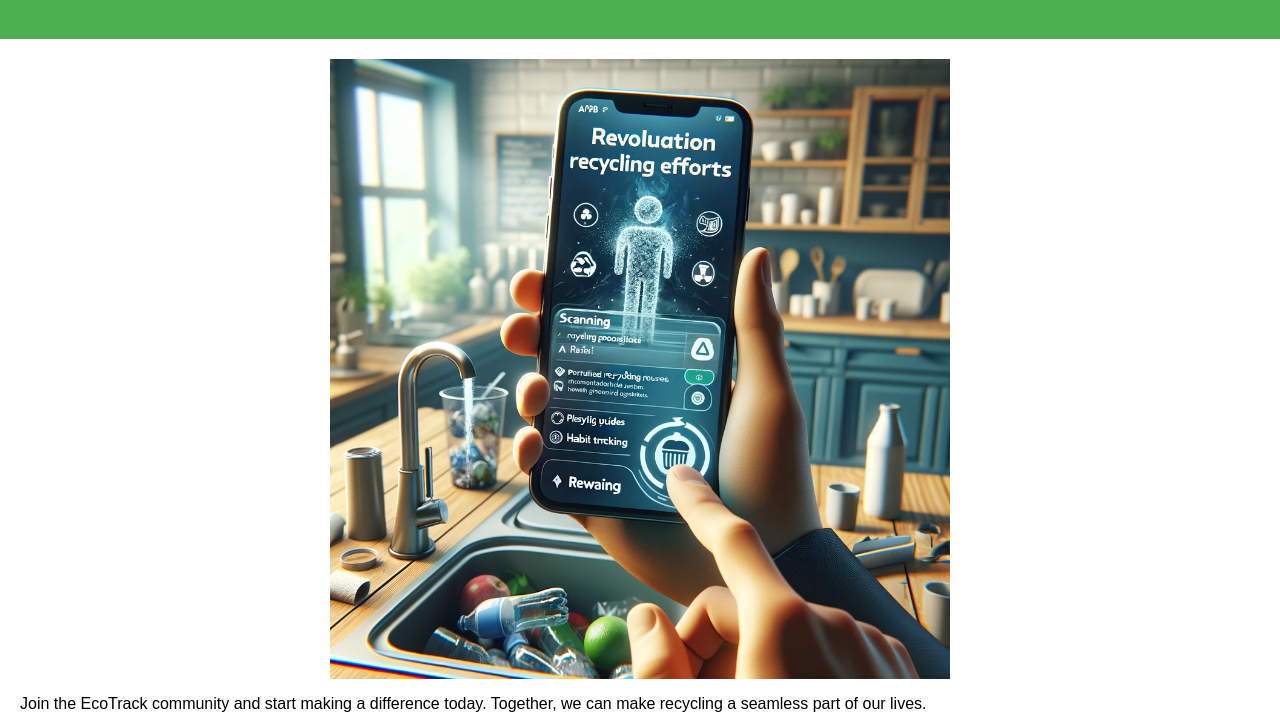
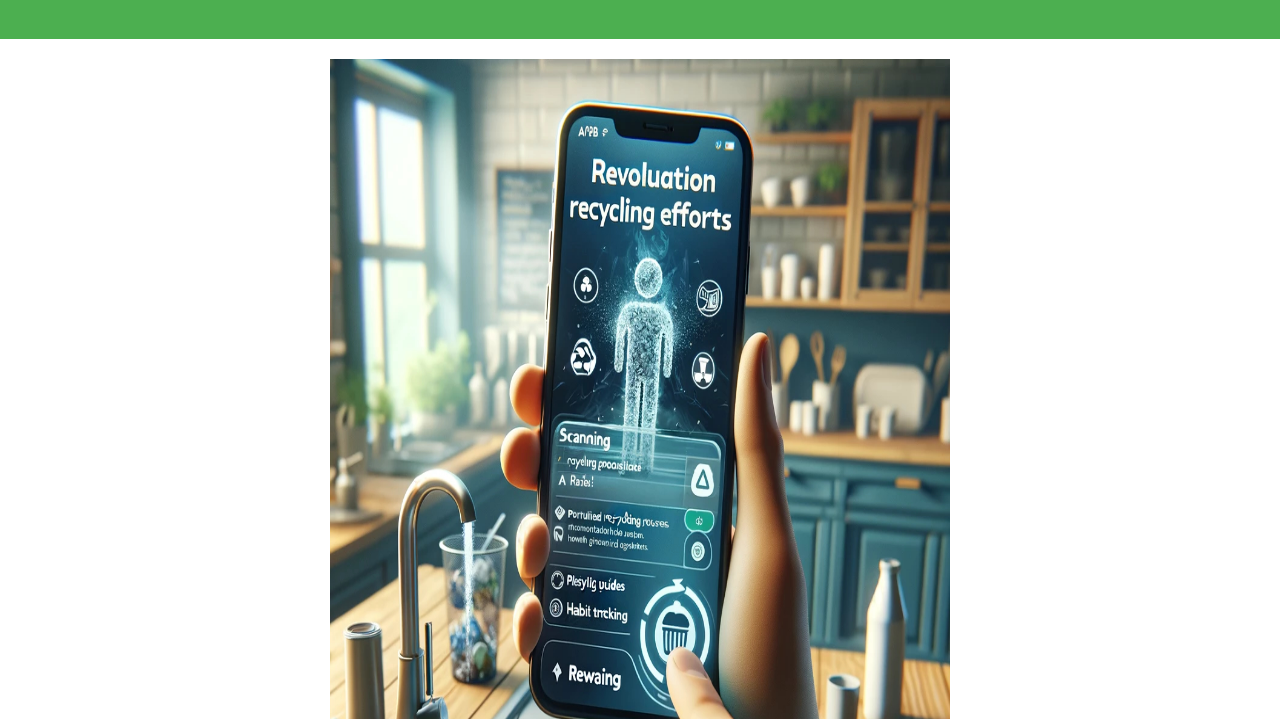
Before and after one commit to pranjlipandya/MSIS_547, a plain HTML site: page content.html in a window 1280 px wide. Shown: the part 81-800 px from the top of the page. Drawn offline with Linux system fonts and the light colour scheme.

Commit message:
Update content.html

```diff
--- a/content.html
+++ b/content.html
@@ -21,7 +21,7 @@
 
 <div class="content">
     <!-- AI-generated image -->
-    <img src="recycle1.jpeg" alt="EcoTrack Features">
+    <img src="recycle1.jpeg" width="900" height="900" alt="EcoTrack Features">
     <p>Join the EcoTrack community and start making a difference today. Together, we can make recycling a seamless part of our lives.</p>
     <button onclick="window.location.href='index.html';">Home</button>
 </div>
```
